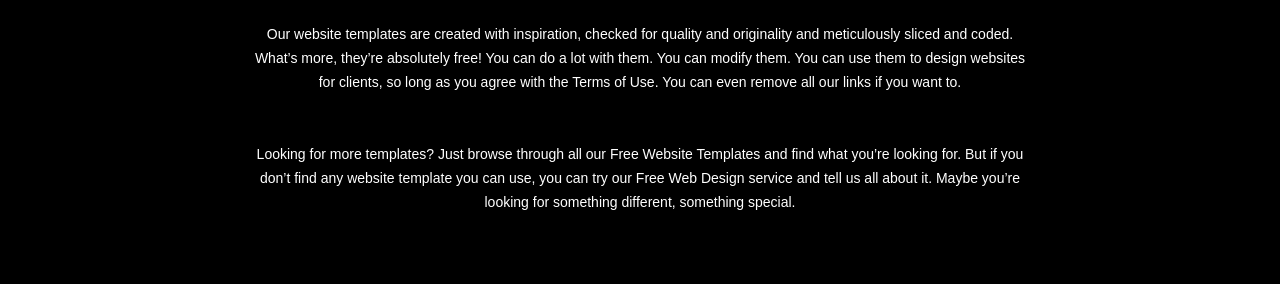
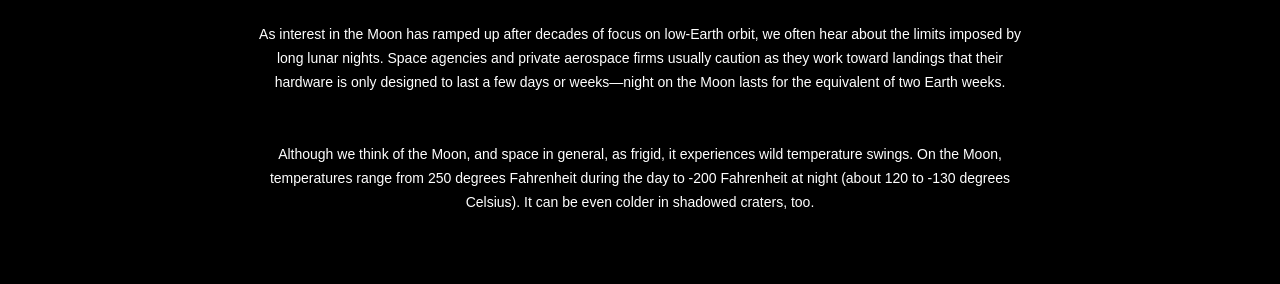
Before and after one commit to Seenusharmma/space.github.rs, a plain HTML site: page proj1.html in a window 1280 px wide. Shown: the part 668-952 px from the top of the page. Drawn offline with Linux system fonts and the light colour scheme.

Commit message:
Update proj1.html

```diff
--- a/proj1.html
+++ b/proj1.html
@@ -4,7 +4,7 @@
 <head>
 	<meta charset="UTF-8">
 	<meta name="viewport" content="width=device-width, initial-scale=1.0">
-	<title>proj1 - Space Science Website Template</title>
+	<title>proj1 - Space & Science.in</title>
 	<link rel="stylesheet" href="css/style.css" type="text/css">
 	<link rel="stylesheet" type="text/css" href="css/mobile.css">
 	<script src="js/mobile.js" type="text/javascript"></script>
@@ -49,8 +49,8 @@
 					<h1>Proj 1</h1>
 					<img src="images/moon-landing.jpg" alt="">
 					<h2>LUNAR LANDER 2024</h2>
-					<p>Our website templates are created with inspiration, checked for quality and originality and meticulously sliced and coded. What’s more, they’re absolutely free! You can do a lot with them. You can modify them. You can use them to design websites for clients, so long as you agree with the Terms of Use. You can even remove all our links if you want to.</p>
-					<p>Looking for more templates? Just browse through all our Free Website Templates and find what you’re looking for. But if you don’t find any website template you can use, you can try our Free Web Design service and tell us all about it. Maybe you’re looking for something different, something special.</p>
+					<p>As interest in the Moon has ramped up after decades of focus on low-Earth orbit, we often hear about the limits imposed by long lunar nights. Space agencies and private aerospace firms usually caution as they work toward landings that their hardware is only designed to last a few days or weeks—night on the Moon lasts for the equivalent of two Earth weeks.</p>
+					<p>Although we think of the Moon, and space in general, as frigid, it experiences wild temperature swings. On the Moon, temperatures range from 250 degrees Fahrenheit during the day to -200 Fahrenheit at night (about 120 to -130 degrees Celsius). It can be even colder in shadowed craters, too.</p>
 				</div>
 			</div>
 		</div>
@@ -60,7 +60,7 @@
 					<h1>FOLLOW OUR  MISSIONS ON</h1>
 					<div>
 						<a href="https://www.facebook.com/profile.php?id=100036905383862" class="facebook">facebook</a>
-						<a href="http://freewebsitetemplates.com/go/twitter/" class="twitter">twitter</a>
+						<a href="https://twitter.com/Roshans38496360" class="twitter">twitter</a>
 						<a href="" class="googleplus">googleplus</a>
 						<a href="" class="pinterest">pinterest</a>
 					</div>
```
